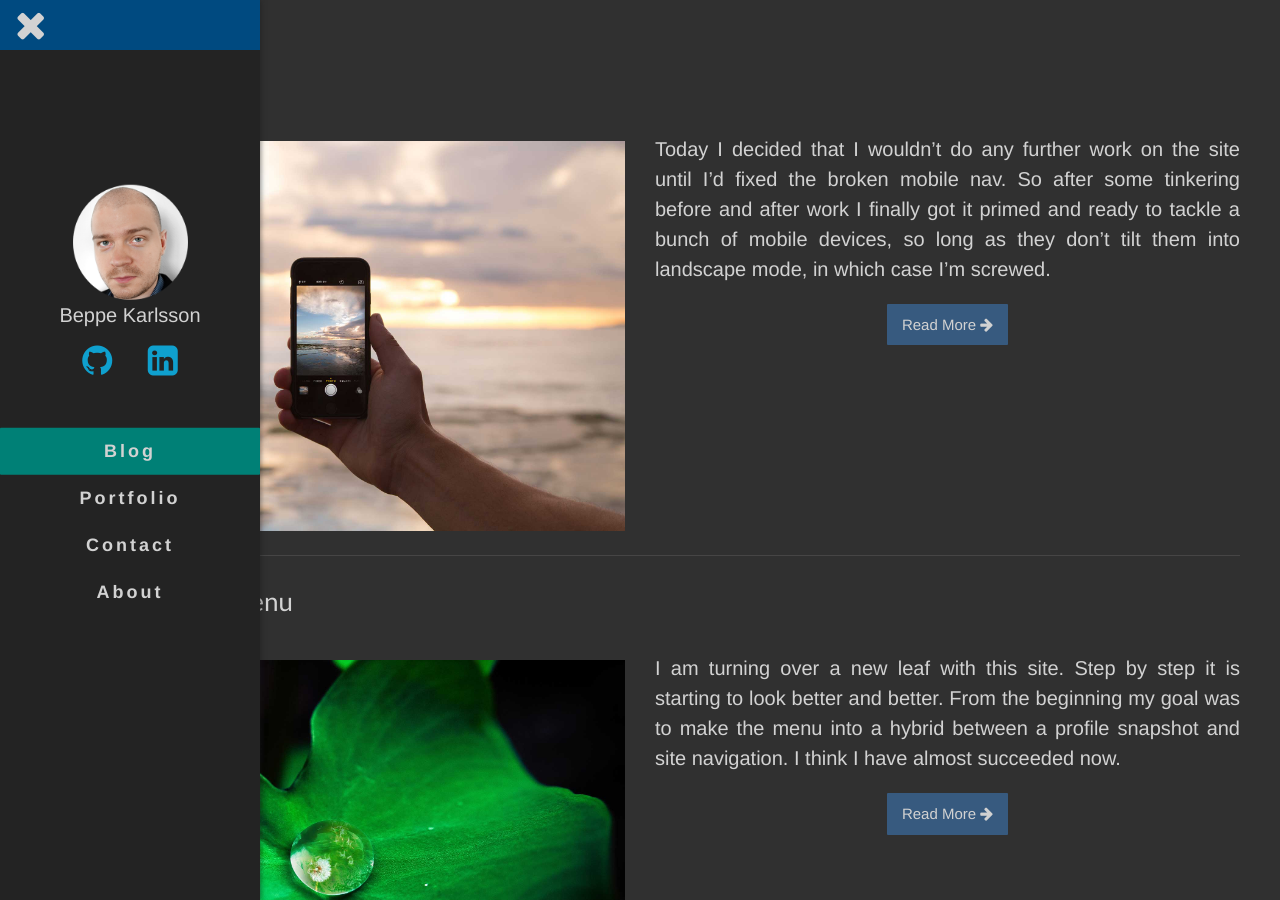
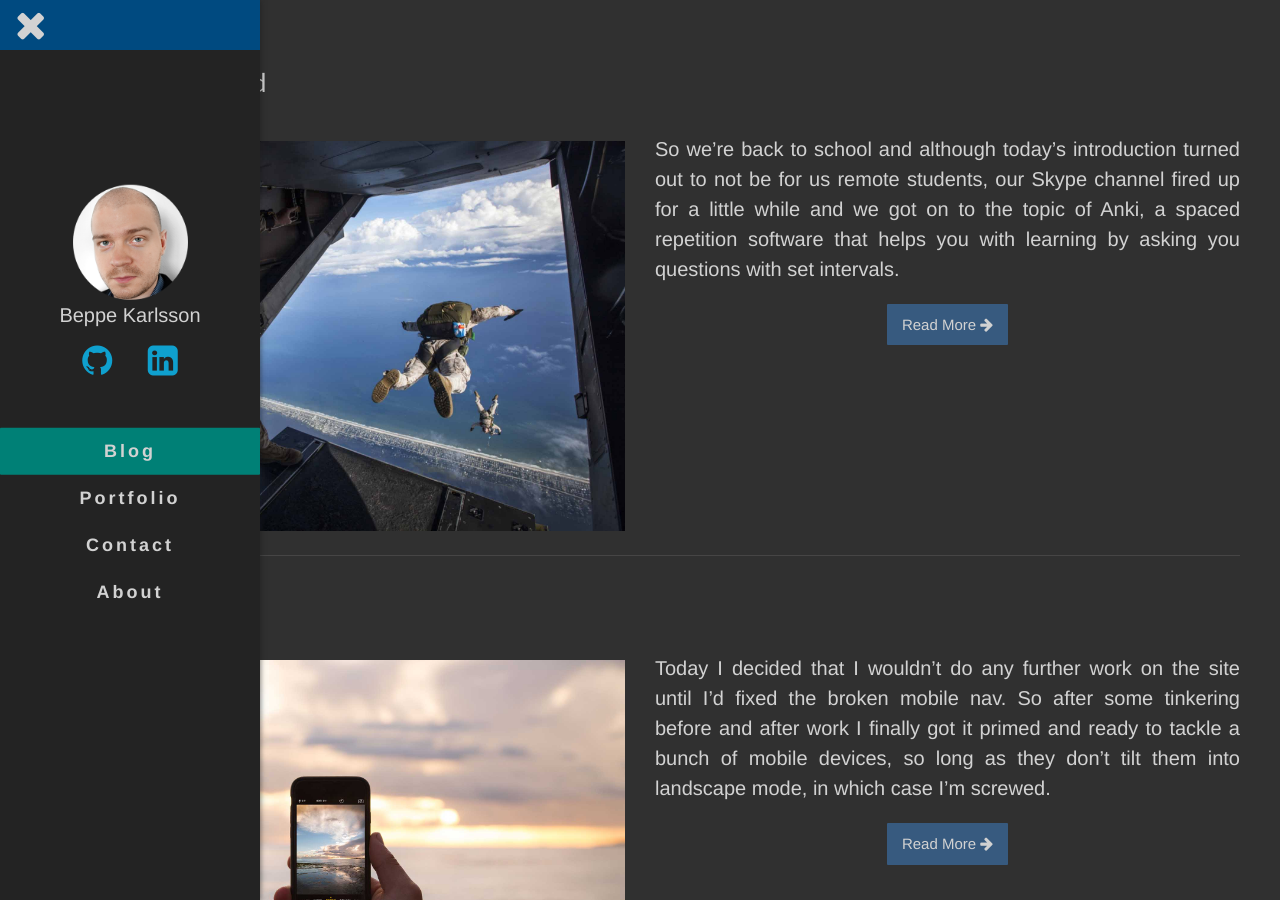
Before and after one commit to beppek/beppek.github.io, a Jekyll site: the page built from 01-blog.md, in a window 1280 px wide and 900 px high. Built offline with Jekyll 4.4.1, drawn with Linux system fonts in a browser that asks for light colours; some of the changed lines change nothing that is shown.

Commit message:
blog post

```diff
--- /dev/null
+++ b/_posts/2016-08-29-challenge-accepted.markdown
@@ -0,0 +1,73 @@
+---
+layout: post
+title:  "Challenge Accepted"
+date:   2016-08-29 22:00:00
+image:
+    feature: parachute.jpg
+comments: true
+---
+So we're back to school and although today's introduction turned out to not be for us remote students, our Skype channel fired up for a little while and we got on to the topic of Anki, a spaced repetition software that helps you with learning by asking you questions with set intervals.
+
+### The Problem
+
+I only just now caught on to the trend that some of my course mates started this summer and others way before that, so I found my Anki to be quite empty and thus rather useless. Now I'm lazy, I don't see the point in doing something that has already been done one more time. My course mates have already created cards with questions that will be of use to me. So we started to discuss the sharing options of Anki and found them to be lacking a few key points:
+
+- Collaborative
+    - Each deck becomes collaborative allowing any member of a certain group to add cards with questions.
+- Flexible decks
+    - Over the course of a course (no pun intended) you might gather quite a few cards relating to the topic of that course. Now of course you will want to save the cards for that course so you can practice while you are studying that course. However, what you learn in that course might still be useful later on (hopefully, if the teachers have created a good course, it will). But that would mean that you have to add that course to several decks - defeating the whole purpose of spaced repetitions in the first place.
+
+### The Solution
+
+Since we're a bunch of programmers some ideas started to fly around, but of course, no one has the time to create the project. Neither do I really, but I was on the hunt for a nice little warm up since I've spent the majority of this past summer *not* writing code. So naturally I jumped at the idea.
+
+I've settled on some of the foundations for the app as follows.
+
+**Front end framework:** Angular2
+
+**API:** NodeJS
+
+**Database:** Firebase
+
+**Design:** Material, what else?
+
+Now I immediately ran into some issues with angular-cli not working so I still haven't had a chance to start, but I hope I'll be able to start churning out some code asap.
+
+### The Details
+
+The plans are as follows:
+
+- Sign up
+    - I am thinking about using social login or just github depending on if I want the app to reach an audience outside of the developer community. Sounds like I should, hey?
+- Groups
+    - Each group can have several topics, for example we could have one for our program that lets all the students add cards to the group with appropriate tags that in turn will sync automatically with each user. Groups can be open (anyone can join) or closed (must ask permission from group admin).
+- Cards
+    - Each card has the following properties:
+        - id (the id of the card in order to identify it)
+        - question (the question)
+        - answer (the answer)
+        - alternatives (the different alternatives you have to answer from)
+        - tags (you can add several tags to each card so it can be found in several different decks but still only show up as many times as the interval specifies - regardless of deck)
+        - correct (amount of correct answers by user)
+        - incorrect (amount of incorrect answers by user)
+        - groupAverage (The number of correct/incorrect answers for the group will sync so that you can find out how other people in the group have faired on that particular card)
+        - lastAnswer (if last answer was right or wrong)
+        - difficulty (user gets to rate the difficulty of the question - easy means the interval spacing will be increased 4 fold, medium means it will stay the same and hard means it will decrease the time 4 fold. There could also be a setting for too hard which will push it 3 months down the line in order to catch up on knowledge and not end up with a deck of really hard cards)
+        - interval (the current interval at which the card will appear for the user)
+        - rating (let each user rate the card and sync with the group)
+- User
+    - Each user gets to sync the cards from the groups they belong to. They then get a copy of that card with all the properties specified above but adapted to the user. When the user interacts with each card their feedback is then stored on that card.
+
+The project will be open source and once it is functional I will contact the university and offer them to recommend it to more students. This is a perfect project to create to start showing off your skills as a developer.
+
+### The Challenges
+
+Other than the fact that I haven't written much code at all this summer and kinda sorta forgot a lot, I have never used Firebase in any of my previous apps and I have never really created a whole project of my own in Angular2 either. I know they work very well together so that is no problem. But I need to figure out how to host the API. Can I do that on Firebase? The budget is obviously minimal (none) so whatever I go for has to keep that in mind. *Update:* it seems as though I can't host the back end on firebase, only the static front end can be hosted there. So instead it seems I will be using Heroku.
+
+### The Steps
+
+First thing to do is to get the angular-cli to play along with me again. Next up is to create the github repo and add some planning documents to the wiki. After that comes the hacking.
+
+### Conclusion
+
+This project will offer me a few good challenges and chances to learn and adopt new skills. It also gives me something to show to future employers or contractors as proof of my abilities.
```
Also changed, not shown: _sass/_layout.scss (+0 -8 lines), img/feature/parachute.jpg (added).
